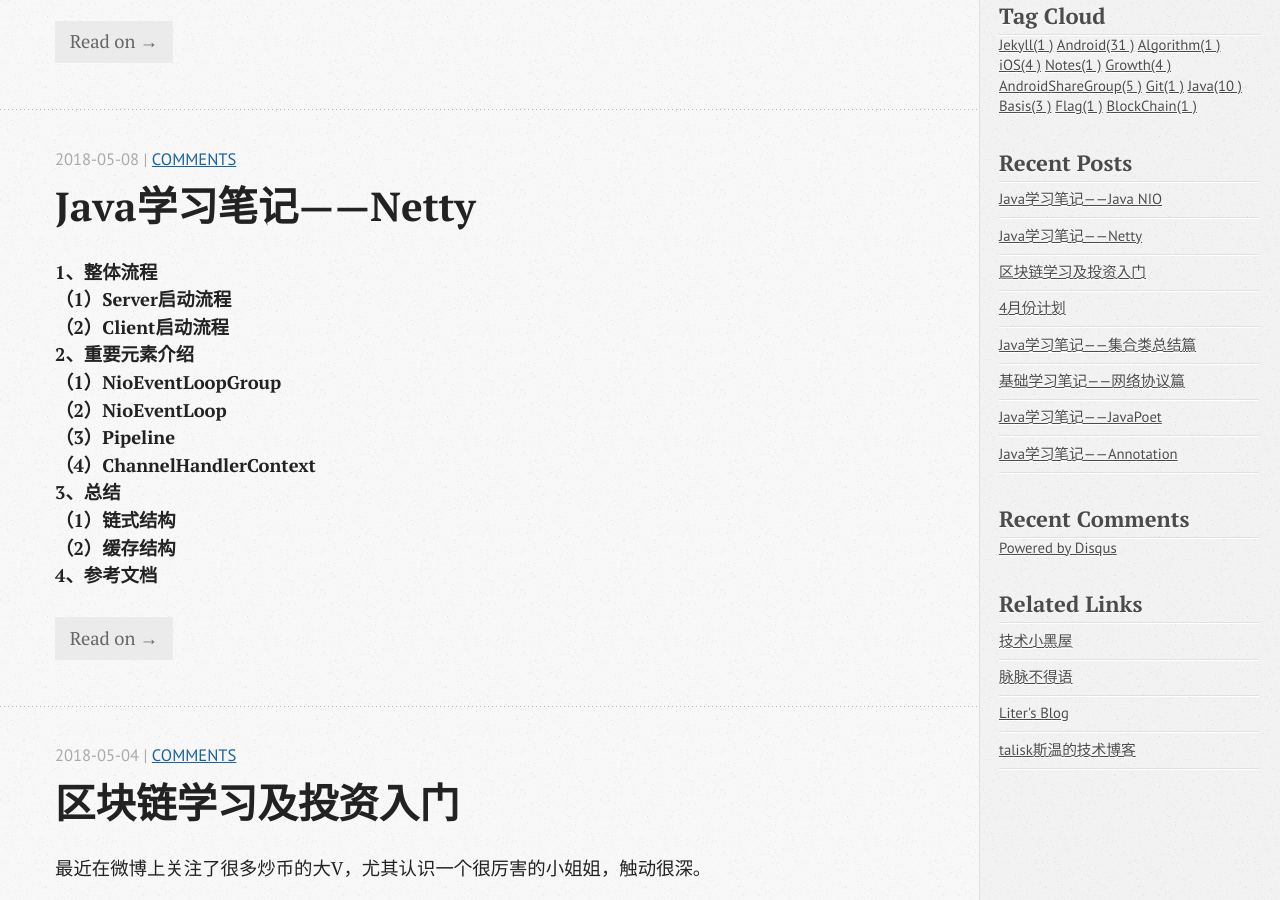
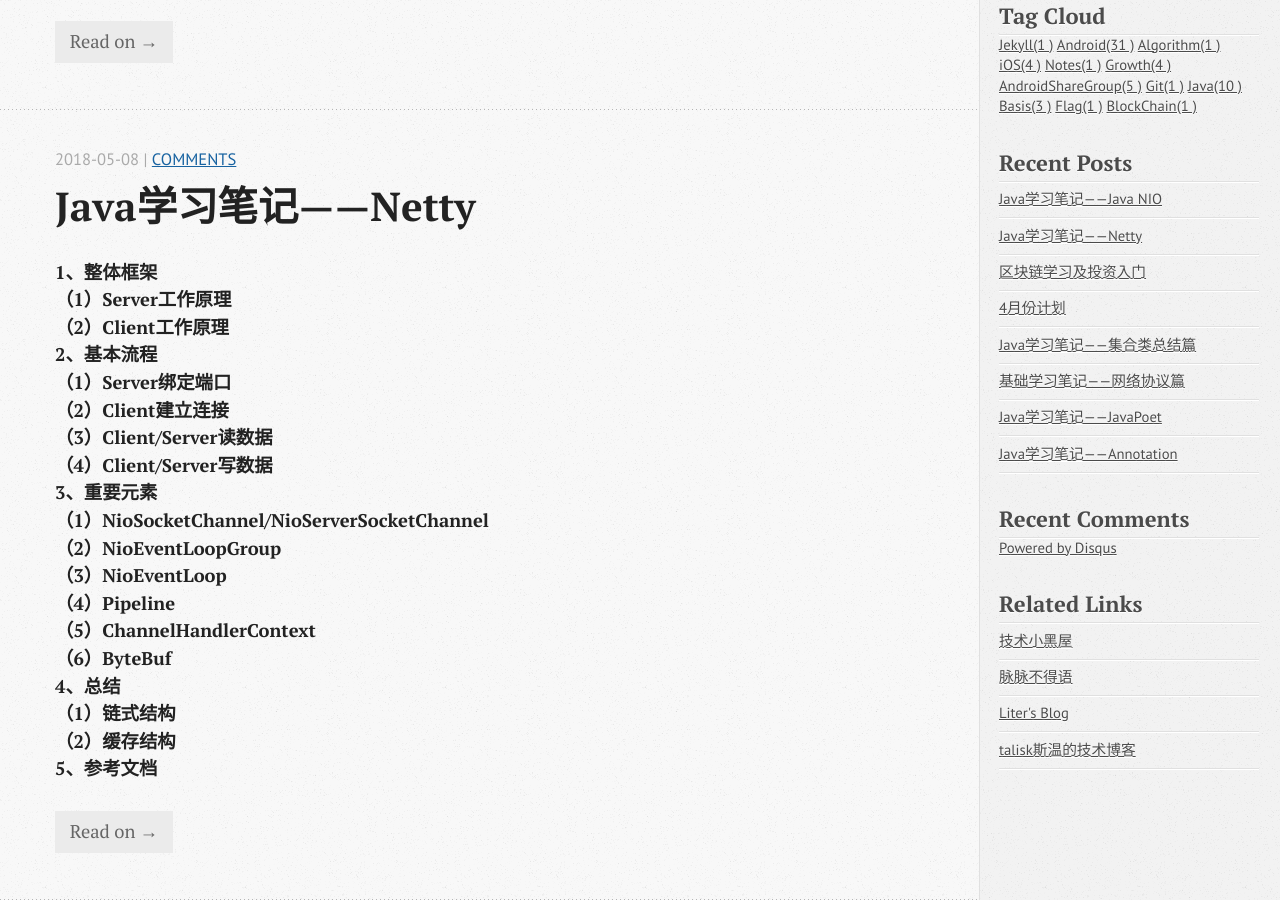
Before and after one commit to wangxinghe/wangxinghe.github.io, a Jekyll site: the page built from index.html, in a window 1280 px wide and 900 px high, scrolled down 647 px. Built offline with Jekyll 4.4.1, drawn with Linux system fonts in a browser that asks for light colours; the list of posts is cut into pages by our own code; comment, search, counter and statistics services are not loaded.

Commit message:
[update]

```diff
--- a/_posts/2018-05-08-learning-notes-netty.md
+++ b/_posts/2018-05-08-learning-notes-netty.md
@@ -8,23 +8,70 @@ tags: [Java]
 ---
 
 
-**1、整体流程**
-**（1）Server启动流程**
-**（2）Client启动流程**
-**2、重要元素介绍**
-**（1）NioEventLoopGroup**
-**（2）NioEventLoop**
-**（3）Pipeline**
-**（4）ChannelHandlerContext**
-**3、总结**
+**1、整体框架**
+**（1）Server工作原理**
+**（2）Client工作原理**
+**2、基本流程**
+**（1）Server绑定端口**
+**（2）Client建立连接**
+**（3）Client/Server读数据**
+**（4）Client/Server写数据**
+**3、重要元素**
+**（1）NioSocketChannel/NioServerSocketChannel**
+**（2）NioEventLoopGroup**
+**（3）NioEventLoop**
+**（4）Pipeline**
+**（5）ChannelHandlerContext**
+**（6）ByteBuf**
+**4、总结**
 **（1）链式结构**
 **（2）缓存结构**
-**4、参考文档**
+**5、参考文档**
 
 <!--more-->
 
 
-![](/image/2018-05-08-learning-notes-netty/netty-xxx.svg)
+### 1、整体框架
+
+#### （1）Server工作原理
+
+![](/image/2018-05-08-learning-notes-netty/netty-server.svg)
+
+#### （2）Client工作原理
+
+![](/image/2018-05-08-learning-notes-netty/netty-client.svg)
+
+### 2、基本流程
+
+#### （1）Server绑定端口
+
+![](/image/2018-05-08-learning-notes-netty/netty-bind.svg)
+
+#### （2）Client建立连接
+
+![](/image/2018-05-08-learning-notes-netty/netty-connect.svg)
+
+#### （3）Client/Server读数据
+
+![](/image/2018-05-08-learning-notes-netty/netty-read.svg)
+
+#### （4）Client/Server写数据
+
+![](/image/2018-05-08-learning-notes-netty/netty-write.svg)
+
+### 3、重要元素
+
+#### （1）NioSocketChannel/NioServerSocketChannel
+
+#### （2）NioEventLoopGroup
+
+#### （3）NioEventLoop
+
+#### （4）Pipeline
+
+#### （5）ChannelHandlerContext
+
+#### （6）ByteBuf
 
 
 NioEventLoop里面有一个线程thread，这个线程在NioEventLoop创建的时候创建，在需要执行任务的时候才启动；还有一个任务队列LinkedBlockingQueue<Runnable> taskQueue
@@ -115,50 +162,8 @@ readIfIsAutoRead()：
 pipeline.read() -> tail.read() -> 递归到head.read()，前提是findContextOutbound。然后head.read(）又走unsafe.beginRead()，设置一些selectionKey.interestOps(interestOps | this.readInterestOp);
 
 
-传到ServerBootstrapAcceptor时，ServerBootstrapAcceptor做的事情：
-
-        public void channelRead(ChannelHandlerContext ctx, Object msg) {
-            final Channel child = (Channel)msg;
-            child.pipeline().addLast(new ChannelHandler[]{this.childHandler});
-            AbstractBootstrap.setChannelOptions(child, this.childOptions, ServerBootstrap.logger);
-            Entry[] t = this.childAttrs;
-            int var5 = t.length;
-
-            for(int var6 = 0; var6 < var5; ++var6) {
-                Entry e = t[var6];
-                child.attr((AttributeKey)e.getKey()).set(e.getValue());
-            }
-
-            try {
-                this.childGroup.register(child).addListener(new ChannelFutureListener() {
-                    public void operationComplete(ChannelFuture future) throws Exception {
-                        if(!future.isSuccess()) {
-                            ServerBootstrap.ServerBootstrapAcceptor.forceClose(child, future.cause());
-                        }
-
-                    }
-                });
-            } catch (Throwable var8) {
-                forceClose(child, var8);
-            }
-        }
-
-相当于是初始化上面ACCEPT之后得到连接进来的子Channel即NioSocketChannel，初始化子Channel，设置子channel的options, attrs，childhandler，将子channel注册到childGroup。这里的childHandler就是ChannelInitializer。这个过程和NioServerSocketChannel初始化过程一样
-
-子Channel经过的Handler：HeadContext -> ChannelInitializer -> TailContext
-由于在子Channel的register过程，传到ChannelInitializer的时候会调用initChannel()方法，在initChannel()之后会removeChannelInitializer，所以实际上走的是HeadContext -> ChannelInitializer的initChannel()中注册的Handler -> TailContext。所以ChannelInitializer仅仅起到为外部提供回调传入新Handler的作用
-
-unsafe.forceFlush();做的事情：
-
-NioMessageUnsafe
-
-
-
 runAllTasks();//执行比例100-ioRatio
 做的事情：在do while()循环里，每次从scheduledTaskQueue里取出timeout时间到点的任务放到taskQueue里，然后执行taskQueue里的所有任务。循环跳出的条件是scheduledTaskQueue里没有到点的任务为止。
-
-
-一个Channel对应一个Pipeline
 
 关于unsafe：
 NioServerSocketChannel对应NioMessageUnsafe
@@ -192,4 +194,4 @@ okhttp类似、tcp/ip协议模型
 
 okio、nio类似
 
-### 4、参考文档
+### 5、参考文档
```
Also changed, not shown: other parts of _posts/2018-05-08-learning-notes-netty.md (+1 -4 lines), image/2018-05-08-learning-notes-netty/netty-bind.png (deleted), image/2018-05-08-learning-notes-netty/netty-bind.svg (added), image/2018-05-08-learning-notes-netty/netty-client.png (deleted), image/2018-05-08-learning-notes-netty/netty-client.svg (added), image/2018-05-08-learning-notes-netty/netty-connect.svg (added), image/2018-05-08-learning-notes-netty/netty-read.svg (added), image/2018-05-08-learning-notes-netty/netty-server.png (deleted), image/2018-05-08-learning-notes-netty/netty-server.svg (added), image/2018-05-08-learning-notes-netty/netty-write.svg (added), image/2018-05-08-learning-notes-netty/netty-xxx.svg (deleted).
